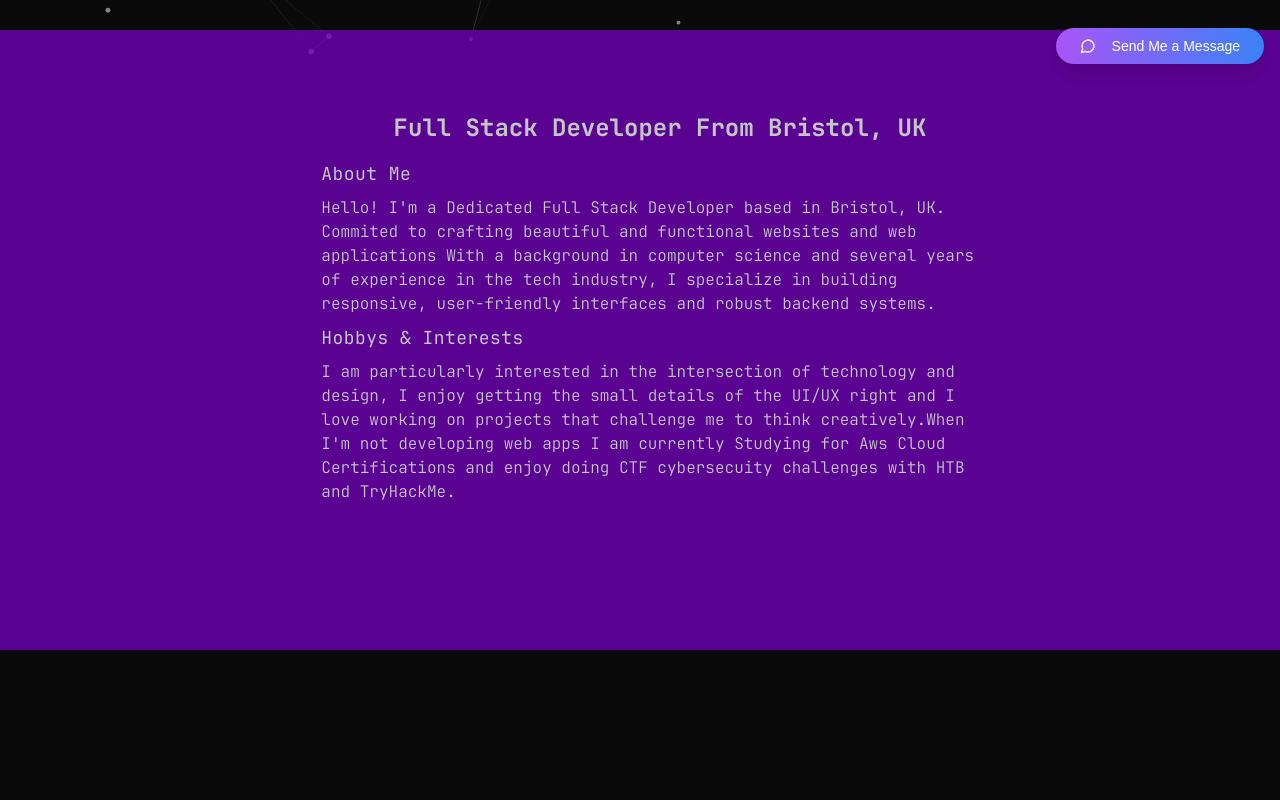
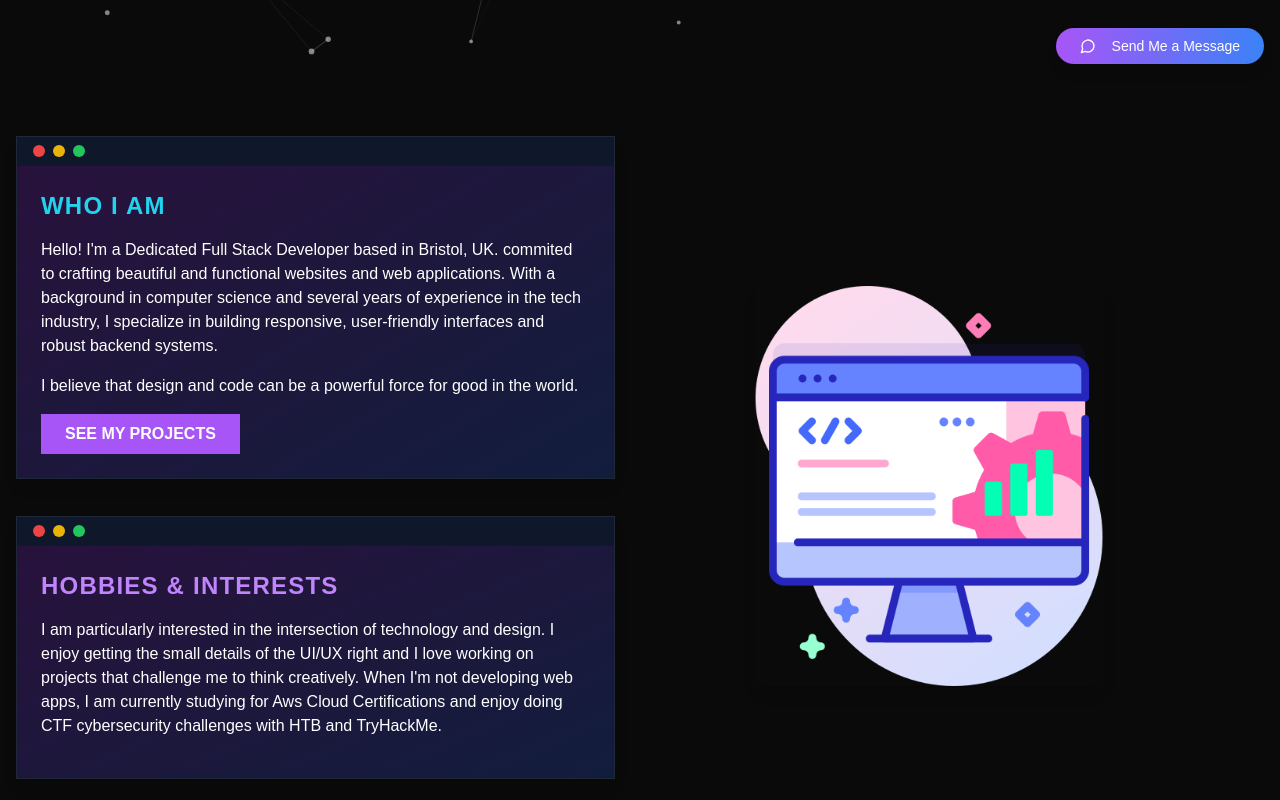
Before and after one commit to aidycodes/2025Portfolio-, a Next.js app: page / in a window 1280 px wide. Shown: the part 720-1520 px from the top of the page. Built offline with nearby package versions, Linux system fonts and the light colour scheme; what tailwind-clip-path would draw is missing.

Commit message:
new about section

```diff
--- a/app/(Landing)/page.tsx
+++ b/app/(Landing)/page.tsx
@@ -8,7 +8,7 @@ import { Tech } from '../../components/Tech';
 import Contact from '../../components/Contact';
 import { Button } from '../../components/ui/button';
 import { MessageCircle } from 'lucide-react';
-
+import About2 from '../../components/About2';
 
 export default function Page() {
     return (
@@ -17,8 +17,9 @@ export default function Page() {
             <Suspense fallback={<div className="h-screen"></div>}>
             <Hero />
             </Suspense>
-                <About />
 
+                {/* <About /> */}
+                <About2 />
                 <Tech />
 
             <div className="mt-40" >
--- a/components/About.tsx
+++ b/components/About.tsx
@@ -62,14 +62,14 @@ export const About = () => {
                                 <h2 className={`text-lg self-start text-gray-100 text-pretty tracking-wide ${JetBrainsMonoRegular.className}`}>
                                     Hobbys & Interests
                                 </h2>
-                                <p className={`text-gray-100 text-pretty ${JetBrainsMonoLight.className}`}  >
+                                <div className={`text-gray-100 text-pretty ${JetBrainsMonoLight.className}`}  >
                                     I am particularly interested in the intersection of technology and design,
                                     I enjoy getting the small details of the UI/UX right
                                     and I love working on projects that challenge me to think creatively.
                                     {/* eslint-disable-next-line react/no-unescaped-entities */}
                                     When I'm not developing web apps I am currently Studying for Aws Cloud Certifications and enjoy doing CTF cybersecuity challenges with HTB and TryHackMe.
-                                    <div className="h-16" />
-                                </p>
+                                    <p className="h-16" />
+                                </div>
                             </div>
                         </div>
                     </motion.div>
--- /dev/null
+++ b/components/About2.tsx
@@ -0,0 +1,171 @@
+'use client'
+import Image from "next/image"
+import Link from "next/link"
+import { motion } from "framer-motion"
+import { useNavScroll } from '../zustand/NavScrollStore';
+import { RefObject, useEffect, useRef } from 'react';
+
+
+export default function AboutMePage() {
+
+    const aboutRef = useRef<HTMLDivElement>(null);
+    const aboutViewRef = useRef<HTMLDivElement>(null);
+    const setRef = useNavScroll((state) => state.setRef);
+
+    useEffect(() => {
+        setRef(aboutRef as RefObject<HTMLDivElement>, 'about');
+    },[aboutRef, setRef])
+
+    useEffect(() => {
+        setRef(aboutViewRef as RefObject<HTMLDivElement>, 'aboutView');
+    }, [aboutViewRef, setRef]);
+
+  return (
+    <div ref={aboutRef} className="min-h-screen  text-white ">
+      <div className="container mx-auto md:px-4 py-12">
+        {/* Desktop layout with overlapping sections */}
+        {/* browser window */}
+        <div ref={aboutViewRef} className="h-2" ></div>
+        <div  className="relative hidden lg:block  " >
+          {/* Section 1: About Me Text (Top Left) */}
+          <motion.div
+            initial={{ x: -200, opacity: 0 }}
+            whileInView={{ x: 0, opacity: 1 }}
+            viewport={{ once: true }}
+            transition={{ duration: 0.6, ease: "easeOut", delay: 0.4 }}
+            className="absolute left-0 top-0 w-[48%]  overflow-hidden rounded-lg shadow-lg bg-gradient-to-br from-purple-900/40 to-blue-900/40 backdrop-blur-sm border border-gray-800"
+          >
+            {/* Browser Window Header */}
+            <div className="bg-slate-900 px-4 py-2 flexitems-center border-b border-gray-900">
+              <div className="flex space-x-2 mr-4">
+                <div className="w-3 h-3 rounded-full bg-red-500"></div>
+                <div className="w-3 h-3 rounded-full bg-yellow-500"></div>
+                <div className="w-3 h-3 rounded-full bg-green-500"></div>
+              </div>
+            </div>
+            {/* Content */}
+            <div className="p-6">
+              <h2 className="text-2xl font-bold mb-4 text-cyan-400 uppercase tracking-wider">Who I Am</h2>
+              <p className="mb-4">
+              Hello! I'm a Dedicated Full Stack Developer based in Bristol, UK.
+              commited to crafting beautiful and functional websites and web applications.
+              With a background in computer science and several years of experience in the tech industry,
+               I specialize in building responsive, user-friendly interfaces and robust backend systems.
+              </p>
+              <p className="mb-4">
+                I believe that design and code can be a powerful force for good in the world.
+              </p>
+              <Link
+                href="#projects"
+                className="inline-block bg-purple-500 hover:bg-purple-600 text-white font-bold py-2 px-6 rounded-md transition-colors duration-300"
+              >
+                SEE MY PROJECTS
+              </Link>
+            </div>
+          </motion.div>
+
+          {/* Section 2: Profile Image (Middle Right) */}
+          <motion.div
+            initial={{ x: 200, opacity: 0 }}
+            whileInView={{ x: 0, opacity: 1 }}
+            viewport={{ once: true }}
+            transition={{ duration: 0.6, ease: "easeOut", delay: 0.6 }}
+            className="absolute right-20 lg:right-0 xl:right-40 top-[150px] w-[40%] lg:w-[40%] xl:w-[28%] h-[400px] rounded-lg  shadow-lg"
+          >
+            <Image
+              src="/tech/web-development.png"
+              alt="Profile image"
+              fill
+              className="object-contain md:object-cover"
+              priority
+            />
+            {/* <div className="absolute inset-0 bg-gradient-to-t from-zinc-900 to-transparent opacity-70"></div>
+            <div className="absolute bottom-6 left-6">
+              <h2 className="text-2xl font-bold text-white mb-2">My Journey</h2>
+              <p className="text-gray-200 max-w-md">A visual representation of my path through life and career.</p>
+            </div> */}
+          </motion.div>
+
+          {/* Section 3: Hobbies & Interests Text (Bottom Left) */}
+          <motion.div
+            initial={{ x: 0, y: 0, opacity: 0 }}
+            whileInView={{ x: 0, y: -120, opacity: 1 }}
+            viewport={{ once: true }}
+            transition={{ duration: 0.6, ease: "easeOut", delay: 0.2 }}
+            className="absolute left-0 top-[500px] w-[48%] overflow-hidden rounded-lg shadow-lg bg-gradient-to-br from-purple-900/40 to-blue-900/40 backdrop-blur-sm border border-gray-800"
+          >
+            {/* Browser Window Header */}
+            <div className="bg-slate-900 px-4 py-2 flex items-center border-b border-gray-900">
+              <div className="flex space-x-2 mr-4">
+                <div className="w-3 h-3 rounded-full bg-red-500"></div>
+                <div className="w-3 h-3 rounded-full bg-yellow-500"></div>
+                <div className="w-3 h-3 rounded-full bg-green-500"></div>
+              </div>
+            </div>
+            {/* Content */}
+            <div className="p-6">
+              <h2 className="text-2xl font-bold mb-4 text-purple-400 uppercase tracking-wider">Hobbies & Interests</h2>
+              <p className="mb-4">
+              I am particularly interested in the intersection of technology and design.
+              I enjoy getting the small details of the UI/UX right and I love working on projects that challenge me to think creatively.
+               When I'm not developing web apps, I am currently studying for Aws Cloud Certifications and enjoy doing CTF cybersecurity challenges with HTB and TryHackMe.
+              </p>
+            </div>
+          </motion.div>
+
+          {/* Section 4: Hobbies Image (Bottom Right) */}
+          {/* <div className="absolute right-0 top-[750px] w-[48%] h-[400px] rounded-lg overflow-hidden shadow-lg">
+            <Image
+              src="/placeholder.svg?height=800&width=1200"
+              alt="Hobbies and interests"
+              fill
+              className="object-cover"
+            />
+            <div className="absolute inset-0 bg-gradient-to-t from-zinc-900 to-transparent opacity-70"></div>
+            <div className="absolute bottom-6 left-6">
+              <h2 className="text-2xl font-bold text-white mb-2">My Passions</h2>
+              <p className="text-gray-200 max-w-md">
+                Visual glimpses into the activities that bring me joy and fulfillment.
+              </p>
+            </div>
+          </div> */}
+        </div>
+
+        {/* Mobile layout (hidden on desktop) */}
+        <div className="grid grid-cols-1 gap-8 md:hidden">
+          {/* Section 1: About Me Text */}
+          <div className="relative bg-gradient-to-br from-purple-900/40 to-blue-900/40 backdrop-blur-sm rounded-lg shadow-lg overflow-hidden  border-gray-800">
+            {/* Top gradient fade */}
+            <div className="absolute top-0 left-0 right-0 h-8 bg-gradient-to-b from-slate-900 to-transparent z-10" />
+
+            <div  className="p-6">
+              <h2 className="text-2xl font-bold mb-4 text-cyan-400 uppercase tracking-wider">Who I Am</h2>
+              <p className="mb-4">
+                Hello! I'm a Dedicated Full Stack Developer based in Bristol, UK.
+                commited to crafting beautiful and functional websites and web applications.
+                With a background in computer science and several years of experience in the tech industry,
+                 I specialize in building responsive, user-friendly interfaces and robust backend systems.
+              </p>
+              <p className="mb-4">
+                I believe that design and code can be a powerful force for good in the world.
+              </p>
+
+              <h2 className="text-2xl font-bold mb-4 text-purple-400 uppercase tracking-wider">Hobbies & Interests</h2>
+              <p className="mb-4">
+                I am particularly interested in the intersection of technology and design.
+                I enjoy getting the small details of the UI/UX right and I love working on projects that challenge me to think creatively.
+                When I'm not developing web apps, I am currently studying for Aws Cloud Certifications and enjoy doing CTF cybersecurity challenges with HTB and TryHackMe.
+              </p>
+
+            </div>
+
+            {/* Bottom gradient fade */}
+            <div className="absolute bottom-0 left-0 right-0 h-8 bg-gradient-to-t from-slate-900 to-transparent z-10" />
+          </div>
+
+
+        </div>
+      </div>
+    </div>
+  )
+}
--- a/components/Hero.tsx
+++ b/components/Hero.tsx
@@ -60,7 +60,7 @@ const Hero = () => {
                     <div className="flex flex-col items-center justify-center flex-1">
                         {/* Name with a hover effect */}
                         <motion.h1
-                            className="text-8xl font-bold text-gray-100 opacity-90 leading-tight cursor-pointer"
+                            className=" text-center  text-pretty text-4xl md:text-6xl lg:text-8xl font-bold text-gray-100 opacity-90 leading-tight cursor-pointer"
                             initial={{ opacity: 0, y: -100 }}
                             animate={{ opacity: 1, y: 0 }}
                             transition={{ duration: 0.5 }}
--- a/components/Projects.tsx
+++ b/components/Projects.tsx
@@ -19,7 +19,7 @@ export const Projects = () => {
 
     return (
    <>
-            <div id="projects" ref={projectsRef} className="flex justify-center gap-8 ">
+            <div id="projects" ref={projectsRef} className="flex justify-center md:gap-8 ">
                 <ProjectsShowcase />
             </div>
     </>
--- a/components/Tech.tsx
+++ b/components/Tech.tsx
@@ -74,10 +74,10 @@ export const Tech = () => {
         <MaxWidthWrapper>
             <div className="flex justify-center">
                 <div  ref={techRef}  className="mt-20">
-                    <div>
-                        <h2 className="text-4xl font-bold text-gray-300 text-pretty mx-10 mb-4 mt-28">Technologys I Love</h2>
+                    <motion.div initial={{opacity:0}} whileInView={{opacity:1}} transition={{duration:1, delay:0.5}}>
+                        <h2 className="text-2xl md:text-4xl font-bold text-gray-300 text-pretty mx-10 mb-4 mt-28">Technologys I Love</h2>
                         <p className="text-gray-100 text-pretty text-wrap mb-8 mx-10 text-gray-400">I am proficient in a variety of modern technologies that enable me to develop highly effective and functional solutions. </p>
-                    </div>
+                    </motion.div>
                     <div className="flex flex-wrap items-center justify-center gap-4 space-y-0">
                         {TECH_STACK.map(({ icon, name }) => (
                             <motion.div
--- a/components/projects/ProjectCardLarge.tsx
+++ b/components/projects/ProjectCardLarge.tsx
@@ -10,39 +10,37 @@ const ProjectCardLarge = ({ project }: { project: Project }) => {
   return (
     <Card className="max-w-2xl bg-gradient-to-br from-purple-900/40 to-blue-900/40 backdrop-blur-sm rounded-2xl overflow-hidden border border-gray-800">
       <div className="flex flex-col h-full">
-        {/* Image Section */}
+
         <Link href={project.liveLink} target="_blank">
-        <div className="relative h-[400px] group overflow-hidden p-4 cursor-pointer">
-
+        <div className="relative sm:h-[400px] h-[250px] group overflow-hidden p-4 cursor-pointer">
           <Image
             src={project.image}
-            alt={"project.title"}
+            alt={project.title}
             className="w-full h-full object-cover rounded-xl transition-transform duration-500 group-hover:scale-110 cursor-pointer"
             width={800}
             height={600}
           />
-
           <div className="absolute inset-0 bg-transparent h-full rounded-xl" />
         </div>
-          </Link>
+        </Link>
 
-        {/* Description Section */}
-        <div className="p-8 flex-1 flex flex-col">
-          <h3 className="text-3xl font-bold text-gray-100 mb-4 tracking-tight">
+
+        <div className="sm:p-8 p-4 flex-1 flex flex-col">
+          <h3 className="text-2xl sm:text-3xl font-bold text-gray-100 mb-4 tracking-tight">
             {project.title}
           </h3>
-          <p className="text-gray-300 text-lg leading-relaxed mb-6">
+          <p className="text-gray-300 sm:text-lg text-base leading-relaxed mb-6">
             {project.description}
           </p>
 
-          {/* Technologies Used Section */}
-          <div className="space-y-4 mt-auto">
-            <h4 className="text-xl font-semibold text-gray-200">Technologies Used</h4>
-            <div className="flex flex-wrap gap-2">
+          {/* Technologies Section */}
+          <div className="space-y-2 sm:space-y-4 mt-auto">
+            <h4 className="text-lg sm:text-xl font-semibold text-gray-200">Technologies Used</h4>
+            <div className="flex flex-wrap gap-1.5 sm:gap-2">
               {project.techStack.map((tech, index) => (
                 <span
                   key={index}
-                  className="px-4 py-2 rounded-full text-sm font-medium bg-blue-500/10 text-blue-400 border border-blue-500/20 hover:border-blue-500/40 transition-colors"
+                  className="px-3 sm:px-4 py-1.5 sm:py-2 rounded-full text-xs sm:text-sm font-medium bg-blue-500/10 text-blue-400 border border-blue-500/20 hover:border-blue-500/40 transition-colors"
                 >
                   {tech}
                 </span>
@@ -51,29 +49,28 @@ const ProjectCardLarge = ({ project }: { project: Project }) => {
           </div>
         </div>
 
-        {/* Footer with Links */}
-        <div className="flex items-center justify-between mt-8 pt-6 border-t border-gray-800 p-4">
-          <div className="flex gap-4">
+
+        <div className="flex items-center justify-between mt-4 sm:mt-8 pt-4 sm:pt-6 border-t border-gray-800 p-3 sm:p-4">
+          <div className="flex gap-2 sm:gap-4">
             <Link
               href={project.githubLink}
               target="_blank"
               rel="noopener noreferrer"
-              className="flex items-center px-4 py-2 rounded-lg bg-gray-800 text-gray-200 hover:bg-gray-700 transition-colors"
+              className="flex items-center px-3 sm:px-4 py-1.5 sm:py-2 rounded-lg bg-gray-800 text-gray-200 hover:bg-gray-700 transition-colors text-sm sm:text-base"
             >
-              <Github className="w-5 h-5 mr-2" />
+              <Github className="w-4 h-4 sm:w-5 sm:h-5 mr-1.5 sm:mr-2" />
               View Code
             </Link>
             <Link
               href={project.liveLink}
               target="_blank"
               rel="noopener noreferrer"
-              className="flex items-center px-4 py-2 rounded-lg bg-blue-600 text-white hover:bg-blue-500 transition-colors"
+              className="flex items-center px-3 sm:px-4 py-1.5 sm:py-2 rounded-lg bg-blue-600 text-white hover:bg-blue-500 transition-colors text-sm sm:text-base"
             >
-              <ExternalLink className="w-5 h-5 mr-2" />
+              <ExternalLink className="w-4 h-4 sm:w-5 sm:h-5 mr-1.5 sm:mr-2" />
               Live Demo
             </Link>
           </div>
-
         </div>
       </div>
     </Card>
--- a/components/projects/ProjectShowCase.tsx
+++ b/components/projects/ProjectShowCase.tsx
@@ -54,7 +54,7 @@ const ProjectsShowcase = () => {
   return (
     <div className=''>
             <h1 className="mt-16 text-4xl text-gray-300 font-bold mx-10 mb-4">Projects</h1>
-      <div className="grid grid-cols-1 md:grid-cols-2 lg:grid-cols-2 gap-8 p-4">
+      <div className="grid grid-cols-1 gap-4 lg:grid-cols-2 xl:gap-8 lg:gap-2 sm:p-4 p-0">
         {projects.map((project, index) => (
           <ProjectCardLarge key={index} project={project} />
         ))}
```
Also changed, not shown: public/tech/web-development.png (added).
